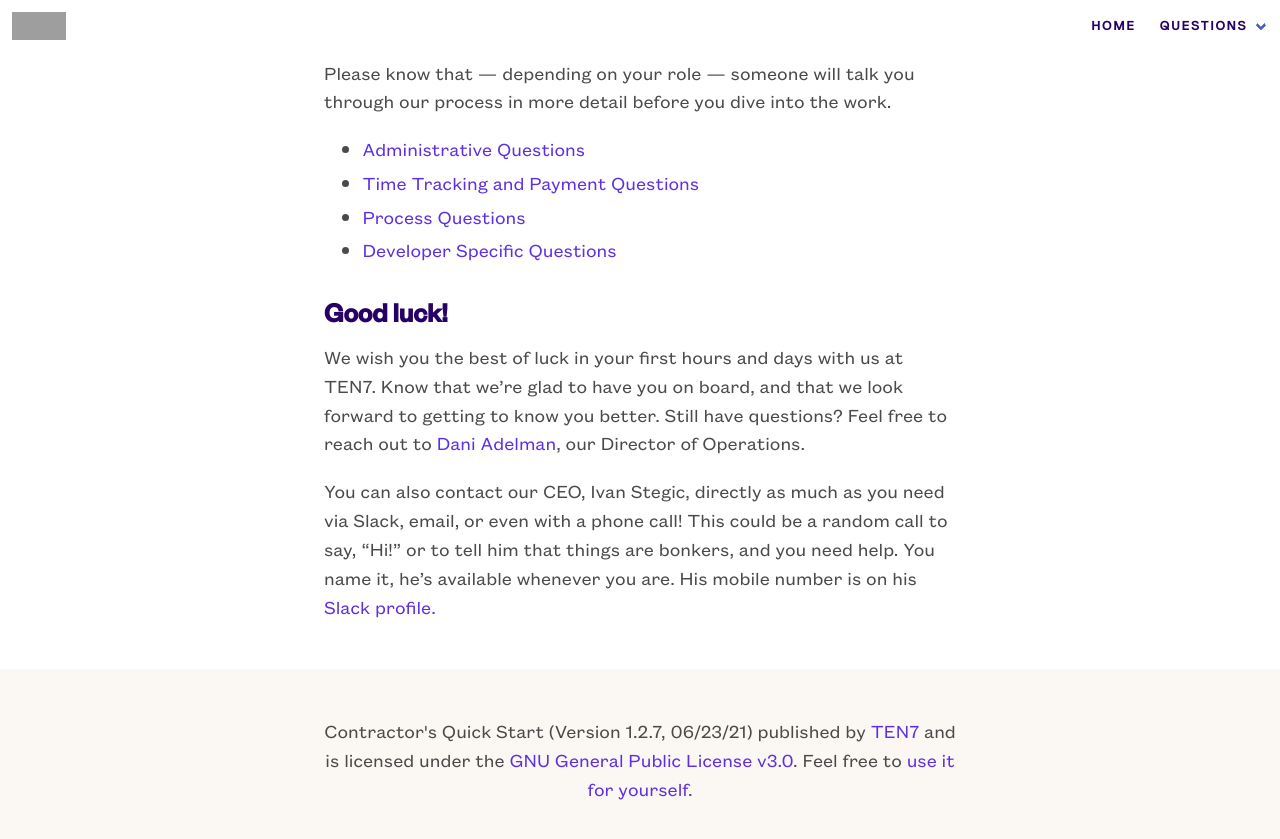
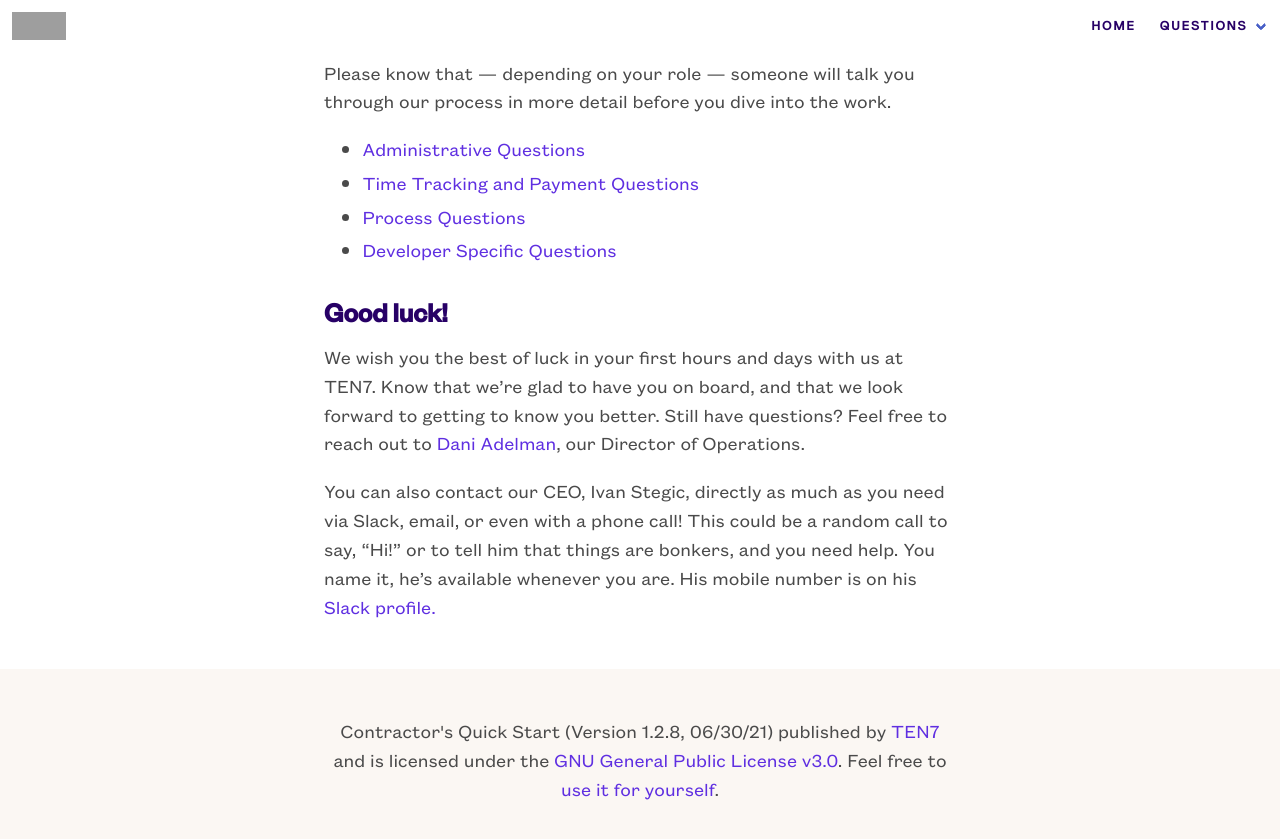
Before and after one commit to ten7/contractor.ten7.com, a Jekyll site: the page built from index.md, in a window 1280 px wide and 900 px high, scrolled down 1064 px. Shown: the top 839 px of the window. Built offline with Jekyll 4.4.1, drawn with Linux system fonts in a browser that asks for light colours; some web fonts are replaced; grey boxes are pictures that could not be loaded.

Commit message:
Version bump

```diff
--- a/_config.yml
+++ b/_config.yml
@@ -2,7 +2,7 @@
 # site.title
 
 title: "Contractor's Quick Start"
-subtitle: "Version 1.2.7, 06/23/21"
+subtitle: "Version 1.2.8, 06/30/21"
 
 nav:
 - title: "Home"
```
